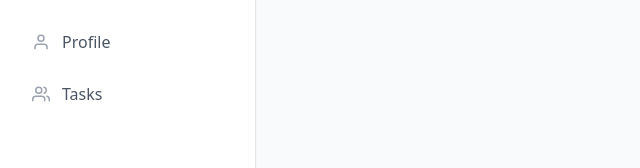
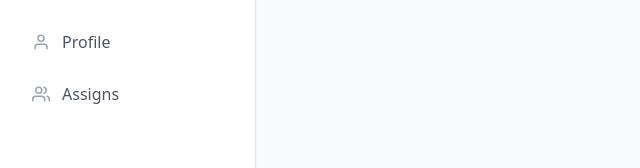
Before and after one commit to teckybot/lmt-frontend, a React (Vite) app: page /side in a window 1280 px wide. Shown: the part 319-487 px from the top of the page, without its empty margins (0-640 px from the left). Built offline with nearby package versions, Linux system fonts and the light colour scheme; sample sign-in values are in the browser's storage.

Commit message:
header pic updated

```diff
--- a/src/Pages/AdminDashboard.jsx
+++ b/src/Pages/AdminDashboard.jsx
@@ -96,7 +96,7 @@ const AdminDashboard = () => {
         return <CreateLead onSuccess={fetchLeads} />;
       case "profile":
         return <Profile />;
-      case "tasks":
+      case "assigns":
         return <AssignedLeadsPage />;
       case "employees": // Admin-specific tab
         return <ManageEmployees />;
--- a/src/Pages/Dashboard.jsx
+++ b/src/Pages/Dashboard.jsx
@@ -97,9 +97,9 @@ const Dashboard = () => {
         return <CreateLead onSuccess={fetchLeads} />;
       case "profile":
         return <Profile />;
-      case "tasks":
+      case "assigns":
         return <AssignedLeadsPage />;
-        case "AddUser":
+        case "Users":
         return <Register />;
       default:
         return <Analytics stats={stats} isLoading={isLoading} />;
--- a/src/Pages/EmployeeDashboard.jsx
+++ b/src/Pages/EmployeeDashboard.jsx
@@ -81,7 +81,7 @@ const EmployeeDashboard = () => {
         return <Leads leads={leads} updateStatus={updateStatus} isLoading={isLoading} />;
       case "profile":
         return <Profile />;
-      case "tasks":
+      case "assigns":
         return <AssignedLeadsPage />;
       default:
         return <Leads leads={leads} updateStatus={updateStatus} isLoading={isLoading} />;
--- a/src/components/Header.jsx
+++ b/src/components/Header.jsx
@@ -1,26 +1,51 @@
 import React, { useEffect, useState } from "react";
 import { FiUser } from "react-icons/fi";
+import api from '../utils/axiosInstance'; // Assuming you have this configured
 
 const Header = () => {
   const [user, setUser] = useState(null);
 
   useEffect(() => {
-    const storedUser = localStorage.getItem("user");
-    if (storedUser) {
+    const fetchUserData = async () => {
       try {
-        setUser(JSON.parse(storedUser));
+        const userRes = await api.get('/users/profile');
+        const userData = userRes.data;
+        setUser(userData);
+        // We can also update localStorage here for quick access later if needed.
+        localStorage.setItem('user', JSON.stringify(userData));
       } catch (err) {
-        console.error("Error parsing user from localStorage:", err);
+        console.error('Error fetching user data for header:', err);
+        // Handle token expiration or other errors, e.g., by clearing localStorage and redirecting to login.
+        localStorage.removeItem('user');
+        localStorage.removeItem('token');
+        setUser(null);
       }
+    };
+
+    // Check for a token before fetching data to prevent unnecessary API calls.
+    if (localStorage.getItem('token')) {
+      fetchUserData();
+    } else {
+      setUser(null); // No token, no user
     }
+
+    // Optional: Add a listener for localStorage changes if you want real-time updates across tabs.
+    const handleStorageChange = () => {
+      const storedUser = localStorage.getItem("user");
+      setUser(storedUser ? JSON.parse(storedUser) : null);
+    };
+
+    window.addEventListener("storage", handleStorageChange);
+    return () => window.removeEventListener("storage", handleStorageChange);
+
   }, []);
 
   return (
     <header
       className="hidden md:flex items-center justify-center px-6 py-3 h-16 shadow-sm
-                 bg-white/95 dark:bg-gray-900 backdrop-blur-sm
-                 text-gray-900 dark:text-gray-100 border-b border-gray-100 dark:border-gray-800
-                 transition-colors duration-300 relative"
+                   bg-white/95 dark:bg-gray-900 backdrop-blur-sm
+                   text-gray-900 dark:text-gray-100 border-b border-gray-100 dark:border-gray-800
+                   transition-colors duration-300 relative"
     >
       {/* Brand - Centered */}
       <div className="text-xl font-bold text-blue-600 dark:text-blue-400 tracking-wide relative">
@@ -42,9 +67,9 @@ const Header = () => {
           />
         ) : (
           <div className="w-10 h-10 flex items-center justify-center rounded-full
-                        bg-gray-100 dark:bg-gray-800 hover:bg-gray-200 dark:hover:bg-gray-700
-                        border border-gray-200 dark:border-gray-700
-                        transition-colors duration-200 cursor-pointer">
+                         bg-gray-100 dark:bg-gray-800 hover:bg-gray-200 dark:hover:bg-gray-700
+                         border border-gray-200 dark:border-gray-700
+                         transition-colors duration-200 cursor-pointer">
             <FiUser className="text-gray-500 dark:text-gray-300 text-xl" />
           </div>
         )}
--- a/src/components/Profile.jsx
+++ b/src/components/Profile.jsx
@@ -1,12 +1,12 @@
 import React, { useEffect, useState } from 'react';
 import api from '../utils/axiosInstance';
 import { Popconfirm, Button, message } from 'antd';
-
 
 const Profile = () => {
   const [user, setUser] = useState(null);
   const [activity, setActivity] = useState([]);
   const [isEditing, setIsEditing] = useState(false);
+
   const [formData, setFormData] = useState({
     name: '',
     email: '',
--- a/src/components/Sidebar.jsx
+++ b/src/components/Sidebar.jsx
@@ -67,15 +67,15 @@ const Sidebar = ({ activeTab, setActiveTab }) => {
     { id: "leads", label: "Leads", icon: <FiUsers className="text-lg" /> },
     { id: "CreateLead", label: "Create Lead", icon: <FiPlusCircle className="text-lg" /> },
     { id: "profile", label: "Profile", icon: <FiUser className="text-lg" /> },
-    { id: "tasks", label: "Tasks", icon: <FiUsers className="text-lg" /> },
-    { id: "AddUser", label: "Add User", icon: <FiUserPlus className="text-lg" />, role: "super admin" }
+    { id: "assigns", label: "Assigns", icon: <FiUsers className="text-lg" /> },
+    { id: "Users", label: "Users", icon: <FiUserPlus className="text-lg" />, role: "super admin" }
   ];
 
   // Role-based menu filtering
   let menuItems = [];
   if (role === "employee") {
     menuItems = allMenuItems.filter(item =>
-      ["leads", "profile", "tasks"].includes(item.id.toLowerCase())
+      ["leads", "profile", "assigns"].includes(item.id.toLowerCase())
     );
   } else if (role === "admin") {
     // Admin can access everything EXCEPT super admin-only items
```
